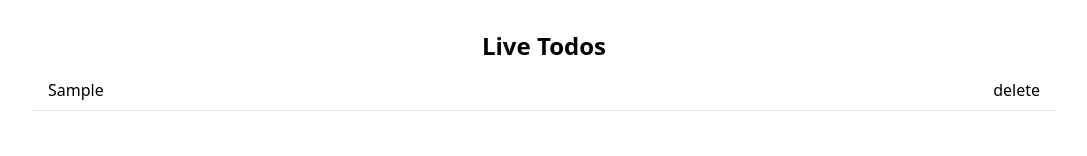
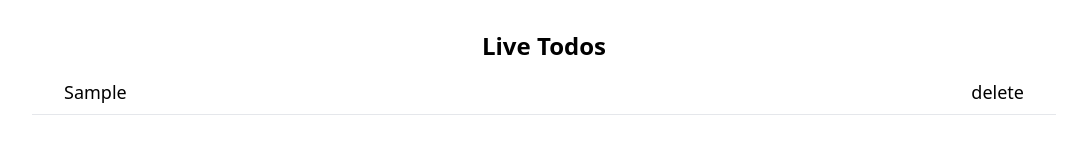
Before and after one commit to mikeowski/3-Projects-to-Learn-framework, a Vue app in the folder vuejs/ToDo/: page / in a window 1280 px wide. Both pictures are taken after typing "Sample" into the empty fields and a click on the button "ADD". Shown: the part 244-400 px from the top of the page, without its empty margins (96-1183 px from the left). Built offline with nearby package versions, Linux system fonts and the light colour scheme.

Commit message:
fix delete button

```diff
--- a/vuejs/ToDo/src/components/CurrentTodos.vue
+++ b/vuejs/ToDo/src/components/CurrentTodos.vue
@@ -2,10 +2,12 @@
   <h2 class="text-center font-bold text-2xl mt-10">Live Todos</h2>
   <div
     v-for="(todo, index) in store?.todoData.todos.filter((todo) => !todo.done)"
-    class="border-b py-2 px-4 mt-2 flex justify-between items-center break-words"
-    @click="store?.methods.updateTodo(todo)"
+    class="border-b py-2 px-8 text-lg mt-2 flex justify-between items-center break-words"
   >
-    <p :class="'w-3/4 ' + (todo.done ? 'line-through' : '')">
+    <p
+      :class="'w-full cursor-pointer ' + (todo.done ? 'line-through' : '')"
+      @click="store?.methods.updateTodo(todo)"
+    >
       {{ todo.content }}
     </p>
 
@@ -14,10 +16,12 @@
   <h2 class="text-center font-bold text-2xl mt-10">Checked</h2>
   <div
     v-for="(todo, index) in store?.todoData.todos.filter((todo) => todo.done)"
-    class="border-b py-2 px-4 mt-2 flex justify-between items-center break-words"
-    @click="store?.methods.updateTodo(todo)"
+    class="border-b py-2 px-8 text-lg mt-2 flex justify-between items-center break-words"
   >
-    <p :class="'w-3/4 ' + (todo.done ? 'line-through' : '')">
+    <p
+      :class="'w-full cursor-pointer ' + (todo.done ? 'line-through' : '')"
+      @click="store?.methods.updateTodo(todo)"
+    >
       {{ todo.content }}
     </p>
 
```
